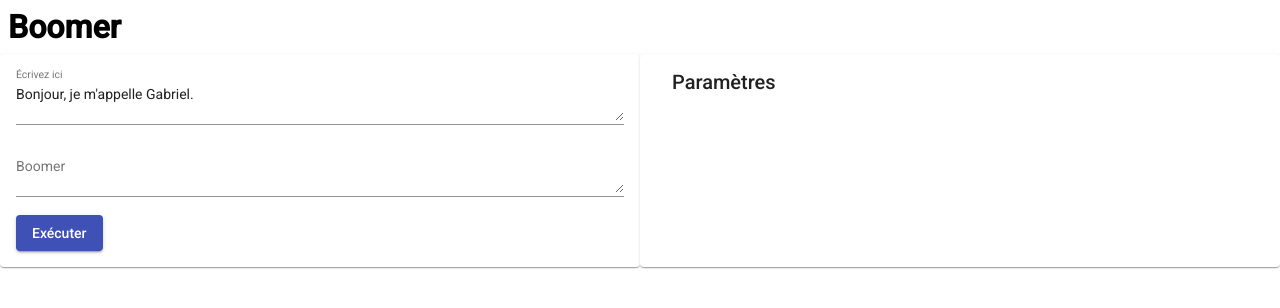
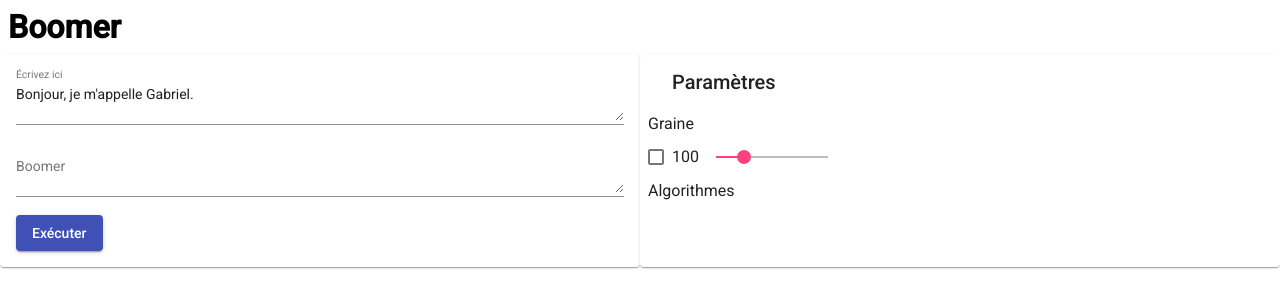
Before and after one commit to florencelauer/boomer, an Angular app: page / in a window 1280 px wide. Shown: the top 308 px of the page. Built offline with nearby package versions, Linux system fonts and the light colour scheme.

Commit message:
Add seed component

```diff
--- a/src/app/algorithms/algorithms.component.css
+++ b/src/app/algorithms/algorithms.component.css
@@ -2,6 +2,10 @@
     display: flex;
     flex-direction: row;
     flex-wrap: wrap;
+}
+
+.title {
+    width: 100%;
 }
 
 .choices {
--- a/src/app/algorithms/algorithms.component.html
+++ b/src/app/algorithms/algorithms.component.html
@@ -1,10 +1,9 @@
 
 <div class="container">
+    <label class="title">Algorithmes</label>
     <div class="choices" *ngFor="let algorithm of this.algorithms">
         <mat-checkbox
             class="checkbox"
-            [checked]="false"
-            [color]="black"
             (change)="setAlgorithm(algorithm, $event.checked)">
             {{algorithm}}
         </mat-checkbox>
@@ -15,18 +14,18 @@
                 matInput
                 type="number"
                 step='0.01'
-                [value]="values.get(algorithm)"
+                [value]="optionsService.values.get(algorithm)"
                 (input)="setValue(algorithm, $event.target.value)"
-                [defaultValue]="values.get(algorithm)">
+                [defaultValue]="optionsService.values.get(algorithm)">
         </mat-form-field>
         <mat-slider
             class="slider"
             max="1"
             min="0"
             step="0.01"
-            [value]="values.get(algorithm)"
+            [value]="optionsService.values.get(algorithm)"
             (input)="setValue(algorithm, $event.value)">
-            [defaultValue]="values.get(algorithm)">
+            [defaultValue]="optionsService.values.get(algorithm)">
         </mat-slider>
     </div>
 </div>
--- a/src/app/algorithms/algorithms.component.ts
+++ b/src/app/algorithms/algorithms.component.ts
@@ -1,5 +1,6 @@
 import { Component, OnInit } from '@angular/core';
 import { BoomerService } from '../boomer.service';
+import { OptionsService } from '../options.service';
 
 @Component({
   selector: 'app-algorithms',
@@ -10,34 +11,30 @@ export class AlgorithmsComponent implements OnInit {
 
   public algorithms: string[] = [];
 
-  public algosInUse: Map<string, number> = new Map();
-
-  public values: Map<string, number> = new Map();
-
-  constructor(public boomerService: BoomerService) {}
+  constructor(private boomerService: BoomerService, public optionsService: OptionsService) {}
 
   async ngOnInit(): Promise<void> {
     this.algorithms = await this.boomerService.listAlgorithms();
 
     this.boomerService.listAlgorithms().then((list) => {
       list.forEach((algorithm) => {
-        this.values.set(algorithm, 0.25);
+        this.optionsService.values.set(algorithm, 0.25);
       });
     });
   }
 
   setAlgorithm(algorithm: string, checked: boolean): void {
     if (checked) {
-      this.algosInUse.set(algorithm, this.values.get(algorithm));
+      this.optionsService.algosInUse.set(algorithm, this.optionsService.values.get(algorithm));
     } else {
-      this.algosInUse.delete(algorithm);
+      this.optionsService.algosInUse.delete(algorithm);
     }
   }
 
   setValue(algorithm: string, value: number): void {
-    this.values.set(algorithm, value as number);
-    if (this.algosInUse.has(algorithm)) {
-      this.algosInUse.set(algorithm, value);
+    this.optionsService.values.set(algorithm, value as number);
+    if (this.optionsService.algosInUse.has(algorithm)) {
+      this.optionsService.algosInUse.set(algorithm, value);
     }
   }
 
--- a/src/app/app.component.html
+++ b/src/app/app.component.html
@@ -23,7 +23,8 @@
       <mat-card-title>Paramètres</mat-card-title>
     </mat-card-header>
     <mat-card-actions>
-      <app-algorithms></app-algorithms>
+      <div><app-seed></app-seed></div>
+      <div><app-algorithms></app-algorithms></div>
     </mat-card-actions>
   </mat-card>
 </div>
--- a/src/app/app.component.ts
+++ b/src/app/app.component.ts
@@ -1,5 +1,6 @@
 import { Component } from '@angular/core';
 import { BoomerService } from './boomer.service';
+import { OptionsService } from './options.service';
 
 @Component({
   selector: 'app-root',
@@ -10,10 +11,10 @@ export class AppComponent {
   textInput = 'Bonjour, je m\'appelle Gabriel.';
   textOutput = '';
 
-  constructor(private boomerService: BoomerService) {}
+  constructor(private boomerService: BoomerService, private optionsService: OptionsService) {}
 
   execute(): void {
-    this.boomerService.transformText(this.textInput).then((output) => {
+    this.boomerService.transformText(this.textInput, this.optionsService.getAlgos(), this.optionsService.getSeed()).then((output) => {
       this.textOutput = output;
     });
   }
--- a/src/app/app.module.ts
+++ b/src/app/app.module.ts
@@ -11,11 +11,13 @@ import { MatSliderModule } from '@angular/material/slider';
 import { AppComponent } from './app.component';
 import { AlgorithmsComponent } from './algorithms/algorithms.component';
 import { BrowserAnimationsModule } from '@angular/platform-browser/animations';
+import { SeedComponent } from './seed/seed.component';
 
 @NgModule({
   declarations: [
     AppComponent,
-    AlgorithmsComponent
+    AlgorithmsComponent,
+    SeedComponent
   ],
   imports: [
     BrowserModule,
--- /dev/null
+++ b/src/app/options.service.ts
@@ -0,0 +1,30 @@
+import { Injectable } from '@angular/core';
+
+@Injectable({
+  providedIn: 'root'
+})
+export class OptionsService {
+  public algosInUse: Map<string, number> = new Map();
+  public values: Map<string, number> = new Map();
+  public seed = 100;
+  private seedChecked = false;
+
+  constructor() { }
+
+  public getAlgos(): Map<string, [number, number]> {
+    const algos: Map<string, [number, number]> = new Map();
+    this.algosInUse.forEach((value: number, key: string) => {
+      algos.set(key, [value * 100, 100]);
+    });
+    return algos;
+  }
+
+  public setSeedChecked(checked: boolean): void {
+    this.seedChecked = checked;
+  }
+
+  public getSeed(): number {
+    if (this.seedChecked) {return this.seed;}
+    return;
+  }
+}
--- /dev/null
+++ b/src/app/seed/seed.component.css
@@ -0,0 +1,3 @@
+.checkbox {
+    width: 60px;
+}
--- /dev/null
+++ b/src/app/seed/seed.component.html
@@ -0,0 +1,18 @@
+<div>
+    <label>Graine</label>
+</div>
+<mat-checkbox
+    class="checkbox"
+    (change)="optionsService.setSeedChecked($event.checked)">
+    {{optionsService.seed}}
+</mat-checkbox>
+<mat-slider
+    class="slider"
+    max="400"
+    min="0"
+    step="1"
+    thumbLabel="true"
+    [value]="optionsService.seed"
+    (input)="optionsService.seed=$event.value">
+    [defaultValue]="optionsService.seed">
+</mat-slider>
--- /dev/null
+++ b/src/app/seed/seed.component.ts
@@ -0,0 +1,15 @@
+import { Component, OnInit } from '@angular/core';
+import { OptionsService } from '../options.service';
+
+@Component({
+  selector: 'app-seed',
+  templateUrl: './seed.component.html',
+  styleUrls: ['./seed.component.css']
+})
+export class SeedComponent implements OnInit {
+
+  constructor(public optionsService: OptionsService) {}
+
+  ngOnInit(): void {}
+
+}
```
Also changed, not shown: 2 other files (tests, documents, lock files or other folders).
